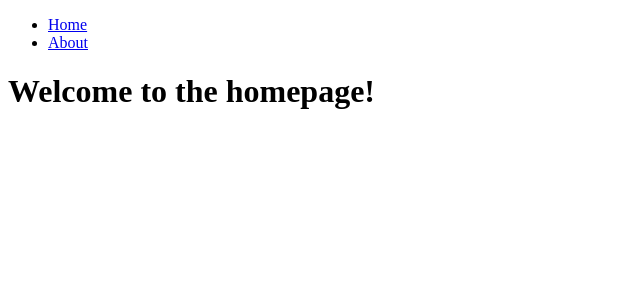
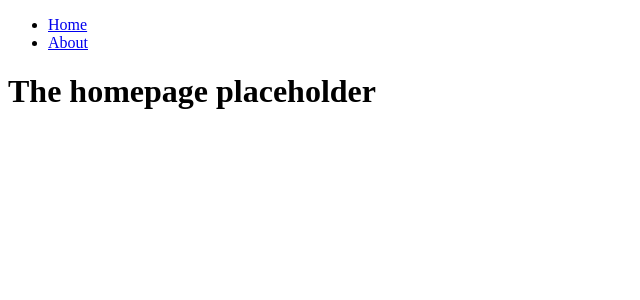
Before and after one commit to lsapundzic/b2b-store-frontend, a Next.js app: page / in a window 1280 px wide. Shown: the top 300 px of the page, without its empty margins (0-640 px from the left). Built offline with nearby package versions, Linux system fonts and the light colour scheme.

Commit message:
Added footer and pushed to main

```diff
--- a/app/about/page.js
+++ b/app/about/page.js
@@ -1,7 +1,7 @@
 export default function About() {
   return (
     <div>
-      <h1>Welcome to the about</h1>
+      <h1>Welcome to the About page</h1>
     </div>
   );
 }
--- /dev/null
+++ b/app/components/footer.jsx
@@ -0,0 +1,3 @@
+export default function Footer() {
+  return <footer>This is where the footer will go</footer>;
+}
--- a/app/page.js
+++ b/app/page.js
@@ -1,7 +1,7 @@
 export default function Home() {
   return (
     <div>
-      <h1>Welcome to the homepage!</h1>
+      <h1>The homepage placeholder</h1>
     </div>
   );
 }
```
